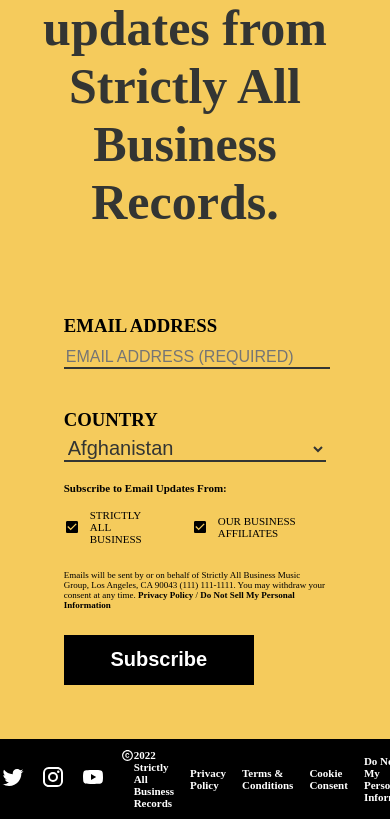
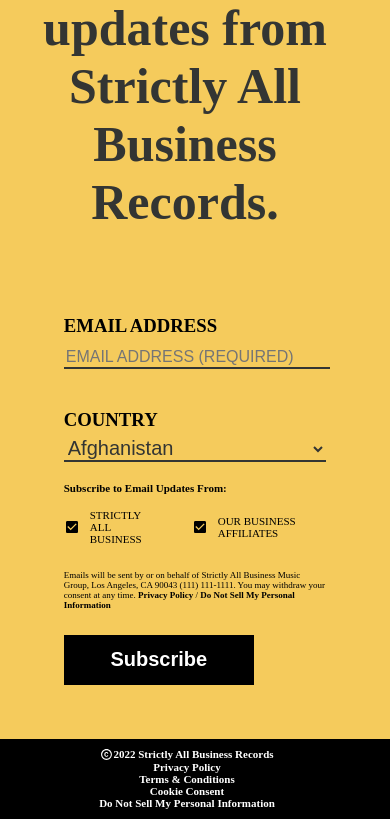
Before and after one commit to louisbrent1992/Record-Label, a React (Create React App) app: page / in a window 390 px wide. Shown: the part 4140-4959 px from the top of the page. Built offline with nearby package versions, Linux system fonts and the light colour scheme.

Commit message:
updated footer responsiveness for mobile devices

```diff
--- a/src/Components/Footer.jsx
+++ b/src/Components/Footer.jsx
@@ -7,11 +7,11 @@
 } from "@material-ui/icons";
 import React from "react";
 import styled from "styled-components";
-import { mobile } from "../responsive";
+import { mobile, smallMobile, tablet } from "../responsive";
 
 const Container = styled.div`
 	height: 80px;
-	width: 100vw;
+	margin: 0 auto;
 	display: flex;
 	justify-content: center;
 	background-color: black;
@@ -20,17 +20,20 @@
 
 const Wrapper = styled.div`
 	display: flex;
+	width: 100%;
 	align-items: center;
 	justify-content: center;
 	margin: 0 auto;
 	gap: 3rem;
 	overflow-x: auto;
+	overflow-y: hidden;
 
 	::-webkit-scrollbar {
 		display: none;
 	}
 
 	${mobile({ gap: "0.5rem" })}
+	${tablet({ marginLeft: "2rem", gap: "2rem" })}
 `;
 
 const LogoContainer = styled.div`
@@ -56,9 +59,11 @@
 
 const SocialContainer = styled.div`
 	display: flex;
+	gap: 1rem;
+
+	${smallMobile({ flexDirection: "column", display: "none" })}
 `;
 const SocialIcon = styled.div`
-	width: 40px;
 	display: flex;
 	align-items: center;
 	justify-content: center;
@@ -81,6 +86,8 @@
 const InfoContainer = styled.div`
 	display: flex;
 	align-items: center;
+
+	${smallMobile({ flexDirection: "column" })}
 `;
 const Info = styled.h5`
 	font-size: 11px;
--- a/src/responsive.js
+++ b/src/responsive.js
@@ -1,4 +1,12 @@
 import { css } from "styled-components";
+
+export const smallMobile = (props) => {
+	return css`
+		@media only screen and (max-width: 32rem) {
+			${props}
+		}
+	`;
+};
 
 export const mobile = (props) => {
 	return css`
```
